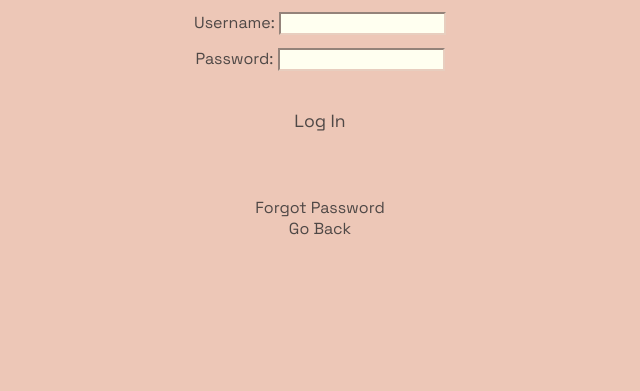
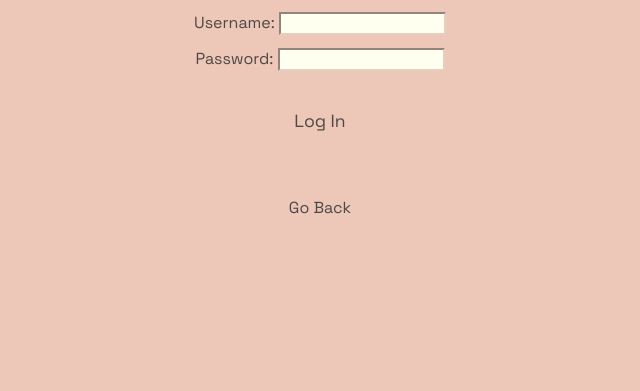
Before and after one commit to claireguyatt/HT, a Django app: page /welcome/login/ in a window 1280 px wide. Shown: the part 129-520 px from the top of the page, without its empty margins (320-960 px from the left). Run offline with Django 4.2, Linux system fonts and the light colour scheme; some web fonts are replaced.

Commit message:
deleted forgot password button (to be added later)

```diff
--- a/templates/registration/login.html
+++ b/templates/registration/login.html
@@ -43,8 +43,6 @@
         <button type="submit">Log In</button>
       </form>
     </div>
-    <a href="/homepage/password_reset">Forgot Password</a>
-    <br>
     <a href="/">Go Back</a>
 
   </body>
```
